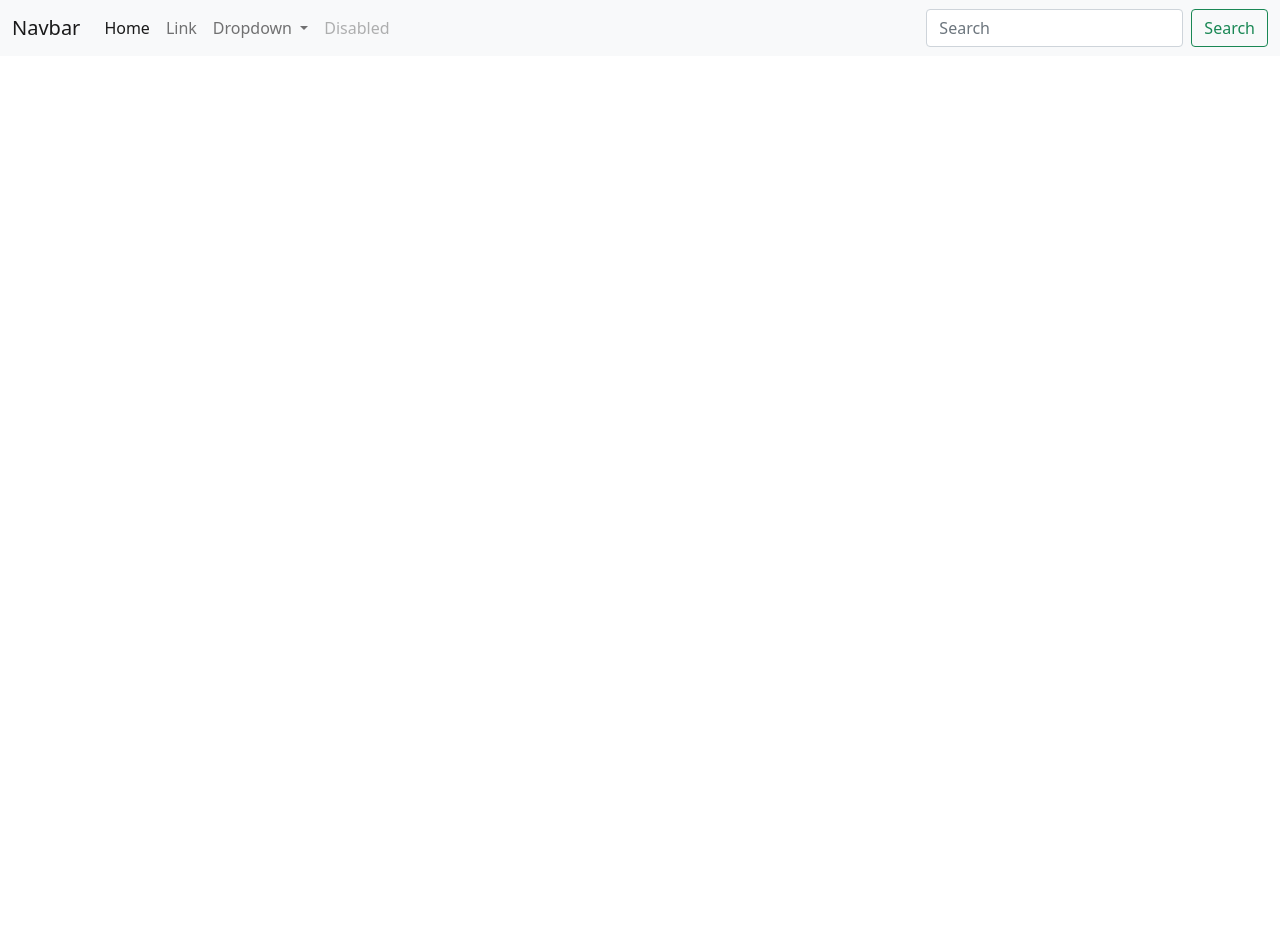
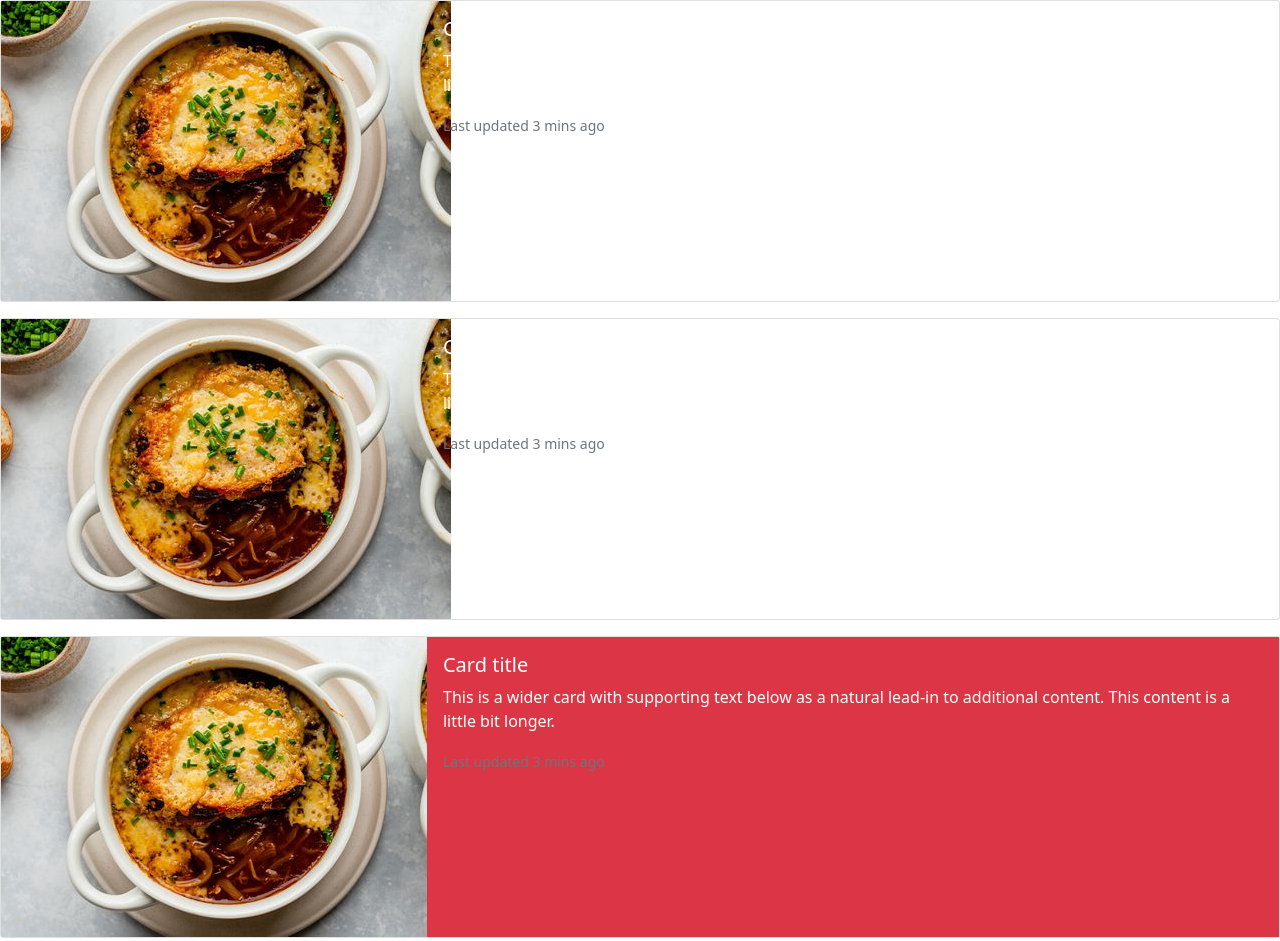
Before and after one commit to C7110Emir/RecipeApp, a website with bundled scripts: page categorycontent.html in a window 1280 px wide. Before the commit the page ends 800 px from the top, so only its background shows below. Built offline with nearby package versions, Linux system fonts and the light colour scheme.

Commit message:
overlay done for second page

```diff
--- a/categorycontent.html
+++ b/categorycontent.html
@@ -9,42 +9,59 @@
 
 </head>
 <body>
-    <nav class="navbar navbar-expand-lg navbar-light bg-light">
-        <div class="container-fluid">
-          <a class="navbar-brand" href="#">Navbar</a>
-          <button class="navbar-toggler" type="button" data-bs-toggle="collapse" data-bs-target="#navbarSupportedContent" aria-controls="navbarSupportedContent" aria-expanded="false" aria-label="Toggle navigation">
-            <span class="navbar-toggler-icon"></span>
-          </button>
-          <div class="collapse navbar-collapse" id="navbarSupportedContent">
-            <ul class="navbar-nav me-auto mb-2 mb-lg-0">
-              <li class="nav-item">
-                <a class="nav-link active" aria-current="page" href="#">Home</a>
-              </li>
-              <li class="nav-item">
-                <a class="nav-link" href="#">Link</a>
-              </li>
-              <li class="nav-item dropdown">
-                <a class="nav-link dropdown-toggle" href="#" id="navbarDropdown" role="button" data-bs-toggle="dropdown" aria-expanded="false">
-                  Dropdown
-                </a>
-                <ul class="dropdown-menu" aria-labelledby="navbarDropdown">
-                  <li><a class="dropdown-item" href="#">Action</a></li>
-                  <li><a class="dropdown-item" href="#">Another action</a></li>
-                  <li><hr class="dropdown-divider"></li>
-                  <li><a class="dropdown-item" href="#">Something else here</a></li>
-                </ul>
-              </li>
-              <li class="nav-item">
-                <a class="nav-link disabled" href="#" tabindex="-1" aria-disabled="true">Disabled</a>
-              </li>
-            </ul>
-            <form class="d-flex">
-              <input class="form-control me-2" type="search" placeholder="Search" aria-label="Search">
-              <button class="btn btn-outline-success" type="submit">Search</button>
-            </form>
+    <div id="container" style="height: 30%">
+      <div class="card mb-3" style="max-width: 100%;">
+        <a href="#">
+          <div class="row g-0">
+            <div class="col-md-4">
+              <img src="./images/easy-french-onion-soup-3062131-hero-01-2a93bd3c60084db5a8a8e1039c0e0a2f.jpg" alt="...">
+            </div>
+            <div class="col-md-8" style="min-width: 65%;">
+              <div class="card-body">
+                <h5 class="card-title">Card title</h5>
+                <p class="card-text">This is a wider card with supporting text below as a natural lead-in to additional content. This content is a little bit longer.</p>
+                <p class="card-text"><small class="text-muted">Last updated 3 mins ago</small></p>
+              </div>
+              </div>
+            </div>
           </div>
-        </div>
-      </nav>
+        </a>
+    <div id="container2" style="height:30%;">
+      <div class="card mb-3" style="max-width: 100%;">
+        <a href="#">
+          <div class="row g-0">
+            <div class="col-md-4">
+              <img src="./images/easy-french-onion-soup-3062131-hero-01-2a93bd3c60084db5a8a8e1039c0e0a2f.jpg" alt="...">
+            </div>
+            <div class="col-md-8" style="min-width: 65%;">
+              <div class="card-body">
+                <h5 class="card-title">Card title</h5>
+                <p class="card-text">This is a wider card with supporting text below as a natural lead-in to additional content. This content is a little bit longer.</p>
+                <p class="card-text"><small class="text-muted">Last updated 3 mins ago</small></p>
+              </div>
+              </div>
+            </div>
+          </div>
+        </a>
+    <div id="container3" style="height:30%;">
+      <div class="card mb-3" style="max-width: 100%;">
+        <a href="#">
+          <div class="row g-0">
+            <div class="col-md-4">
+              <img src="./images/easy-french-onion-soup-3062131-hero-01-2a93bd3c60084db5a8a8e1039c0e0a2f.jpg" alt="...">
+            </div>
+            <div class="col-md-8 bg-danger" style="min-width: 65%;">
+              <div class="card-body" id>
+                <h5 class="card-title">Card title</h5>
+                <p class="card-text">This is a wider card with supporting text below as a natural lead-in to additional content. This content is a little bit longer.</p>
+                <p class="card-text"><small class="text-muted">Last updated 3 mins ago</small></p>
+              </div>
+              </div>
+            </div>
+          </div>
+        </a>
+    </div>
+
     <script src="./node_modules/bootstrap/dist/js/bootstrap.js"></script>
     <script src ="recipe.ts"></script>
 </body>
--- a/scss/_variables.scss
+++ b/scss/_variables.scss
@@ -4,3 +4,5 @@ $display:inline-block;
 $mainimgheight:420px;
 $background-color:#dc3545;
 $fontStyle:italic;
+$height:30%;
+$color:white;
--- a/scss/categorycontent.scss
+++ b/scss/categorycontent.scss
@@ -1,6 +1,12 @@
 @import "../node_modules/bootstrap/scss/bootstrap";
+@import "./_variables.scss";
 
 body{
     background-image: none;
     margin: 0px;
+
 }
+a{
+    text-decoration: none;
+    color:$color
+}
```
Also changed, not shown: scss/categorycontent.css, 1 other file.
